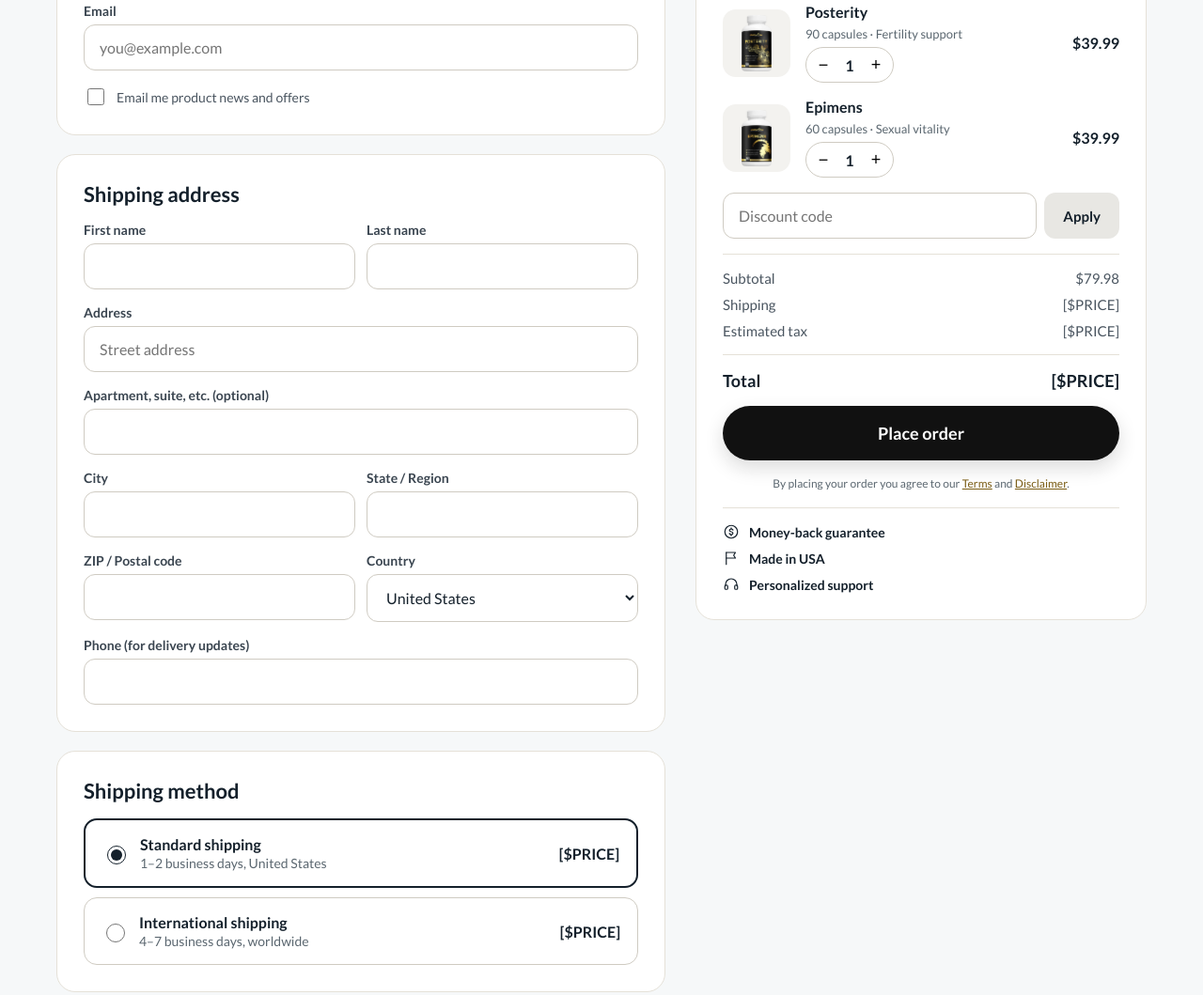
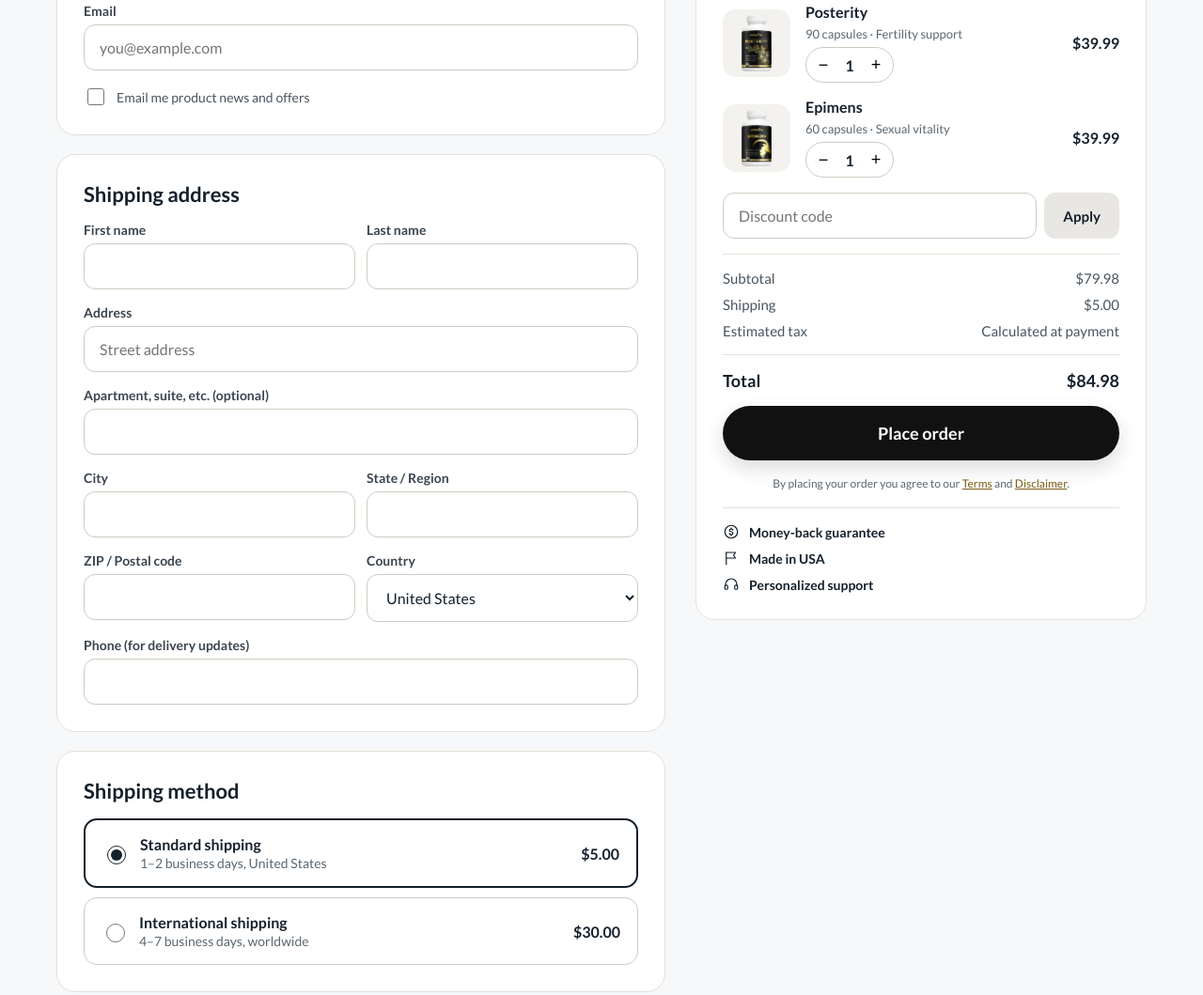
Before and after one commit to AliSalameh1/auravitae-website, a website: page public/checkout.html in a window 1280 px wide. Shown: the part 186-1245 px from the top of the page at 94% size. Drawn offline with Linux system fonts and the light colour scheme.

Commit message:
Add shipping prices ($5 US, $30 international) and order total
Co-Authored-By: Claude Opus 5.5 <noreply@anthropic.com>
Claude-Session: https://claude.ai/code/session_01PeDtgCWrsZVrgWWmQ5gbVi

```diff
--- a/public/checkout.html
+++ b/public/checkout.html
@@ -43,8 +43,8 @@ a{color:#7A5C14}a:hover{color:#5C4610}
 
 <section style="background: #FFFFFF; border: 1px solid #E5E1D8; border-radius: 20px; padding: 28px; display: flex; flex-direction: column; gap: 16px"><h2 style="margin: 0; font-size: 22px; font-weight: 700">Shipping method</h2>
 <fieldset style="border: 0; margin: 0; padding: 0; display: flex; flex-direction: column; gap: 10px"><legend style="position: absolute; left: -9999px">Shipping method</legend>
-<label style="display: flex; align-items: center; justify-content: space-between; gap: 16px; border: 2px solid #14202B; border-radius: 14px; padding: 16px 18px; cursor: pointer"><span style="display: flex; align-items: center; gap: 12px"><input type="radio" name="ship" value="std" checked style="width: 20px; height: 20px; accent-color: #14202B"><span style="display: flex; flex-direction: column; gap: 2px"><strong style="font-size: 16px">Standard shipping</strong><span style="font-size: 14px; color: #5B6770">1–2 business days, United States</span></span></span><strong style="font-size: 16px">[$PRICE]</strong></label>
-<label style="display: flex; align-items: center; justify-content: space-between; gap: 16px; border: 1px solid #CFCBC2; border-radius: 14px; padding: 16px 18px; cursor: pointer"><span style="display: flex; align-items: center; gap: 12px"><input type="radio" name="ship" value="intl" style="width: 20px; height: 20px; accent-color: #14202B"><span style="display: flex; flex-direction: column; gap: 2px"><strong style="font-size: 16px">International shipping</strong><span style="font-size: 14px; color: #5B6770">4–7 business days, worldwide</span></span></span><strong style="font-size: 16px">[$PRICE]</strong></label>
+<label style="display: flex; align-items: center; justify-content: space-between; gap: 16px; border: 2px solid #14202B; border-radius: 14px; padding: 16px 18px; cursor: pointer"><span style="display: flex; align-items: center; gap: 12px"><input type="radio" name="ship" value="std" checked style="width: 20px; height: 20px; accent-color: #14202B"><span style="display: flex; flex-direction: column; gap: 2px"><strong style="font-size: 16px">Standard shipping</strong><span style="font-size: 14px; color: #5B6770">1–2 business days, United States</span></span></span><strong style="font-size: 16px">$5.00</strong></label>
+<label style="display: flex; align-items: center; justify-content: space-between; gap: 16px; border: 1px solid #CFCBC2; border-radius: 14px; padding: 16px 18px; cursor: pointer"><span style="display: flex; align-items: center; gap: 12px"><input type="radio" name="ship" value="intl" style="width: 20px; height: 20px; accent-color: #14202B"><span style="display: flex; flex-direction: column; gap: 2px"><strong style="font-size: 16px">International shipping</strong><span style="font-size: 14px; color: #5B6770">4–7 business days, worldwide</span></span></span><strong style="font-size: 16px">$30.00</strong></label>
 </fieldset></section>
 
 <section style="background: #FFFFFF; border: 1px solid #E5E1D8; border-radius: 20px; padding: 28px; display: flex; flex-direction: column; gap: 16px"><h2 style="margin: 0; font-size: 22px; font-weight: 700">Payment</h2>
@@ -61,8 +61,8 @@ a{color:#7A5C14}a:hover{color:#5C4610}
 <div style="display: flex; align-items: center; gap: 16px"><div style="width: 72px; height: 72px; flex: none; background: #F3F2EF; border-radius: 14px; display: flex; align-items: center; justify-content: center"><img src="/images/epimens-bottle.png" alt="" style="height: 60px; width: auto"></div><div style="flex: 1; min-width: 0; display: flex; flex-direction: column; gap: 6px"><strong style="font-size: 16px">Epimens</strong><span style="font-size: 13px; color: #5B6770">60 capsules · Sexual vitality</span><div style="display: flex; align-items: center; gap: 0; border: 1px solid #CFCBC2; border-radius: 999px; width: fit-content"><button type="button" aria-label="Decrease Epimens quantity" style="border: 0; background: transparent; width: 36px; height: 36px; font-size: 18px; cursor: pointer">−</button><span style="min-width: 20px; text-align: center; font-weight: 700">1</span><button type="button" aria-label="Increase Epimens quantity" style="border: 0; background: transparent; width: 36px; height: 36px; font-size: 18px; cursor: pointer">+</button></div></div><strong style="font-size: 16px">$39.99</strong></div>
 <div style="display: flex; gap: 8px"><label for="co-code" style="position: absolute; left: -9999px">Discount code</label><input id="co-code" type="text" placeholder="Discount code" style="width: 100%; box-sizing: border-box; border: 1px solid #CFCBC2; border-radius: 12px; padding: 14px 16px; font: 16px Lato, Inter, sans-serif; color: #14202B; background: #FFFFFF"><button type="button" style="border: 0; background: #E8E7E3; color: #14202B; font: 700 15px Lato, sans-serif; padding: 0 20px; border-radius: 12px; cursor: pointer">Apply</button></div>
 <div style="border-top: 1px solid #E5E1D8; padding-top: 16px; display: flex; flex-direction: column; gap: 10px">
-<div style="display: flex; justify-content: space-between; font-size: 15px; color: #4A5560"><span>Subtotal</span><span>$79.98</span></div><div style="display: flex; justify-content: space-between; font-size: 15px; color: #4A5560"><span>Shipping</span><span>[$PRICE]</span></div><div style="display: flex; justify-content: space-between; font-size: 15px; color: #4A5560"><span>Estimated tax</span><span>[$PRICE]</span></div></div>
-<div style="border-top: 1px solid #E5E1D8; padding-top: 16px"><div style="display: flex; justify-content: space-between; font-size: 18px; font-weight: 700; color: #14202B"><span>Total</span><span>[$PRICE]</span></div></div>
+<div style="display: flex; justify-content: space-between; font-size: 15px; color: #4A5560"><span>Subtotal</span><span>$79.98</span></div><div style="display: flex; justify-content: space-between; font-size: 15px; color: #4A5560"><span>Shipping</span><span>$5.00</span></div><div style="display: flex; justify-content: space-between; font-size: 15px; color: #4A5560"><span>Estimated tax</span><span>Calculated at payment</span></div></div>
+<div style="border-top: 1px solid #E5E1D8; padding-top: 16px"><div style="display: flex; justify-content: space-between; font-size: 18px; font-weight: 700; color: #14202B"><span>Total</span><span>$84.98</span></div></div>
 <button type="button" style="border: 0; background: #111111; color: #FFFFFF; font: 700 18px Lato, sans-serif; padding: 18px 24px; border-radius: 999px; cursor: pointer; box-shadow: 0 8px 20px rgba(20,20,20,0.15)">Place order</button>
 <p style="margin: 0; font-size: 12px; line-height: 1.5; color: #5B6770; text-align: center">By placing your order you agree to our <a href="/terms">Terms</a> and <a href="/terms#disclaimer">Disclaimer</a>.</p>
 <div style="display: flex; flex-direction: column; gap: 10px; border-top: 1px solid #E5E1D8; padding-top: 16px"><span style="display: flex; align-items: center; gap: 10px; font-size: 14px; font-weight: 700"><svg aria-hidden="true" width="18" height="18" viewBox="0 0 24 24" fill="none" stroke="#14202B" stroke-width="1.6" stroke-linecap="round" stroke-linejoin="round"><circle cx="12" cy="12" r="9"></circle><path d="M14.5 9.5c-.5-1-1.5-1.5-2.5-1.5-1.5 0-2.5.8-2.5 2s1 1.7 2.5 2 2.5.8 2.5 2-1 2-2.5 2c-1 0-2-.5-2.5-1.5"></path><path d="M12 6.5v1.5M12 16v1.5"></path></svg>Money-back guarantee</span><span style="display: flex; align-items: center; gap: 10px; font-size: 14px; font-weight: 700"><svg aria-hidden="true" width="18" height="18" viewBox="0 0 24 24" fill="none" stroke="#14202B" stroke-width="1.6" stroke-linecap="round" stroke-linejoin="round"><path d="M5 21V4"></path><path d="M5 4h13l-2.5 4L18 12H5"></path></svg>Made in USA</span><span style="display: flex; align-items: center; gap: 10px; font-size: 14px; font-weight: 700"><svg aria-hidden="true" width="18" height="18" viewBox="0 0 24 24" fill="none" stroke="#14202B" stroke-width="1.6" stroke-linecap="round" stroke-linejoin="round"><path d="M4 14v-2a8 8 0 0 1 16 0v2"></path><rect x="3" y="13" width="4" height="6" rx="1.5"></rect><rect x="17" y="13" width="4" height="6" rx="1.5"></rect></svg>Personalized support</span></div>
```
